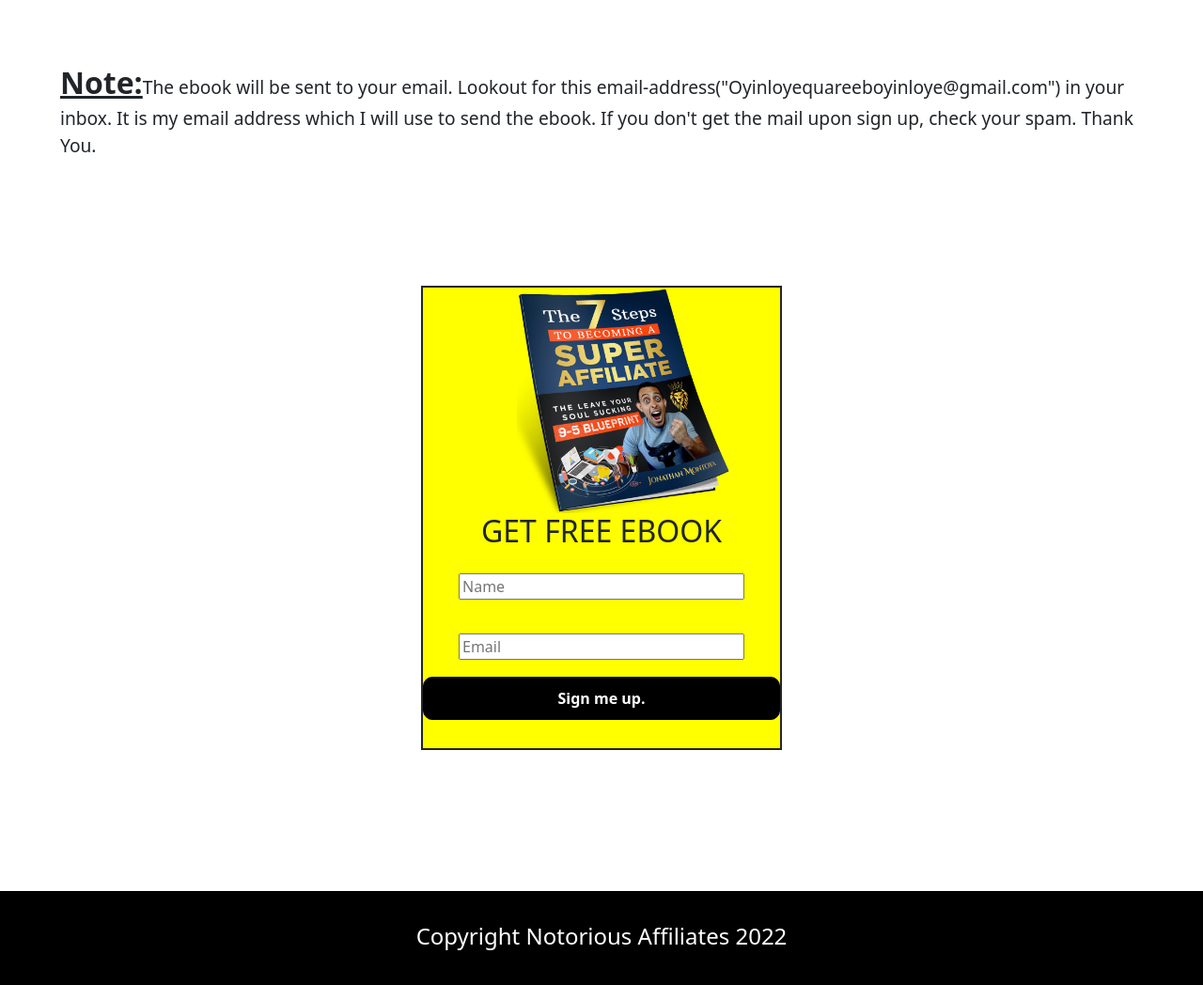
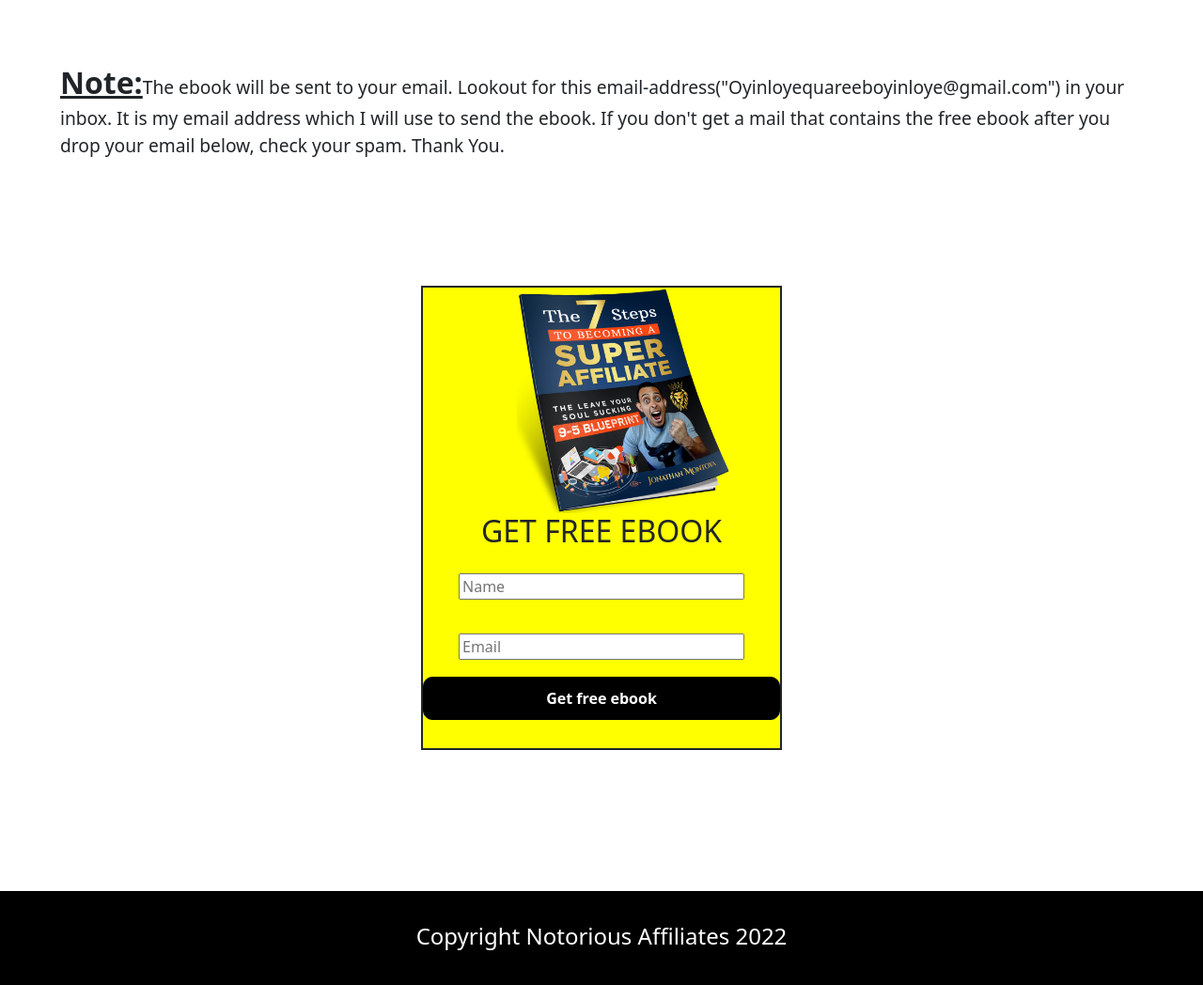
Before and after one commit to Omotunde2005/Landing-page, a Flask app: page /register in a window 1280 px wide. Shown: the part 56-1104 px from the top of the page at 94% size. Run offline with Flask 2, Linux system fonts and the light colour scheme; some libraries are stand-ins or nearby versions.

Commit message:
Update register.html

```diff
--- a/templates/register.html
+++ b/templates/register.html
@@ -1,6 +1,6 @@
 {% include "base.html" %}
  <p class="note-message"><span class="note"><u>Note:</u></span>The ebook will be sent to your email. Lookout for this email-address("Oyinloyequareeboyinloye@gmail.com") in your inbox.
-It is my email address which I will use to send the ebook. If you don't get the mail upon sign up, check your spam.
+It is my email address which I will use to send the ebook. If you don't get a mail that contains the free ebook after you drop your email below, check your spam.
 Thank You.</p>
 <div class="box">
     <img src="{{ url_for('static', filename='Cover.png') }}">
@@ -15,7 +15,7 @@ Thank You.</p>
     <form action="{{ url_for('register') }}" method="post">
     	<input type="text" name="name" placeholder="Name" required="required" /><br>
 		<input type="email" name="email" placeholder="Email" required="required" /><br>
-        <button style="background-color: black; color: white;" type="submit" class="btn btn-primary btn-block btn-large">Sign me up.</button>
+        <button style="background-color: black; color: white;" type="submit" class="btn btn-primary btn-block btn-large">Get free ebook</button>
     </form>
 </div>
 
```
